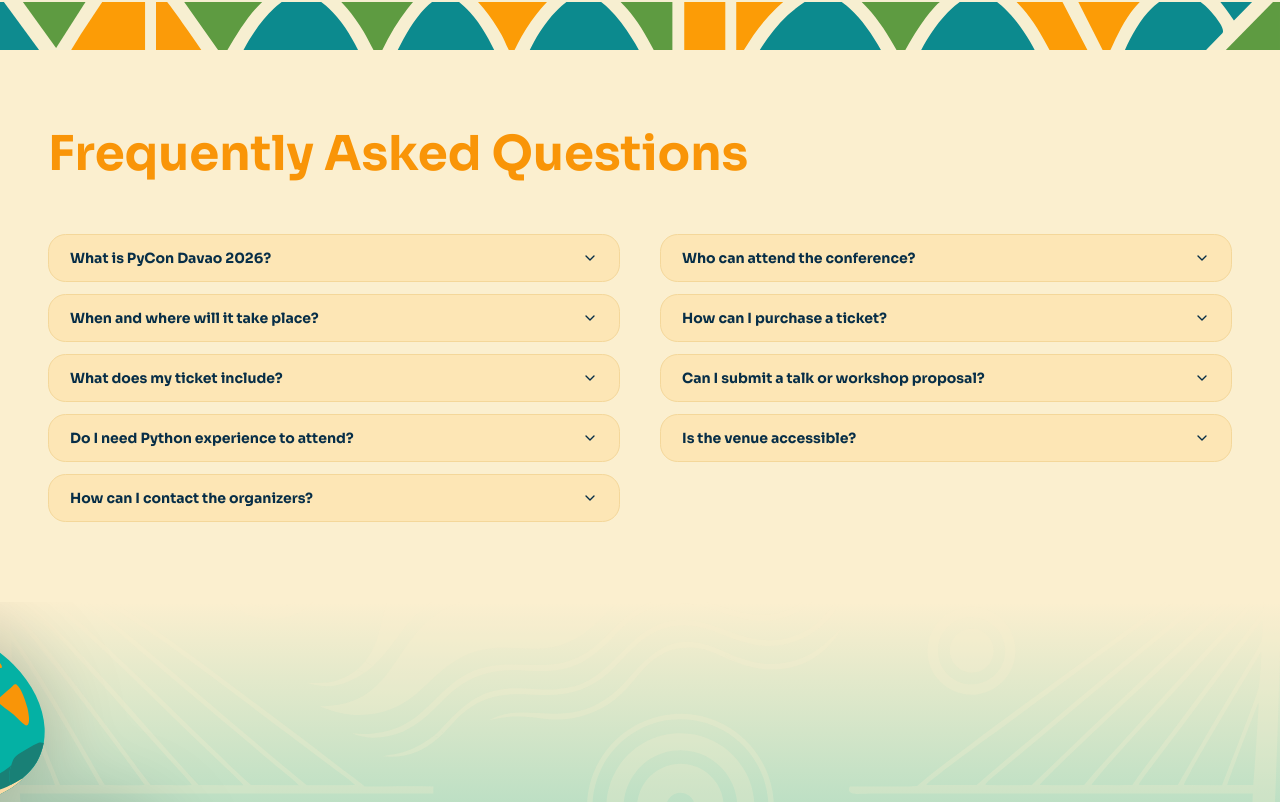
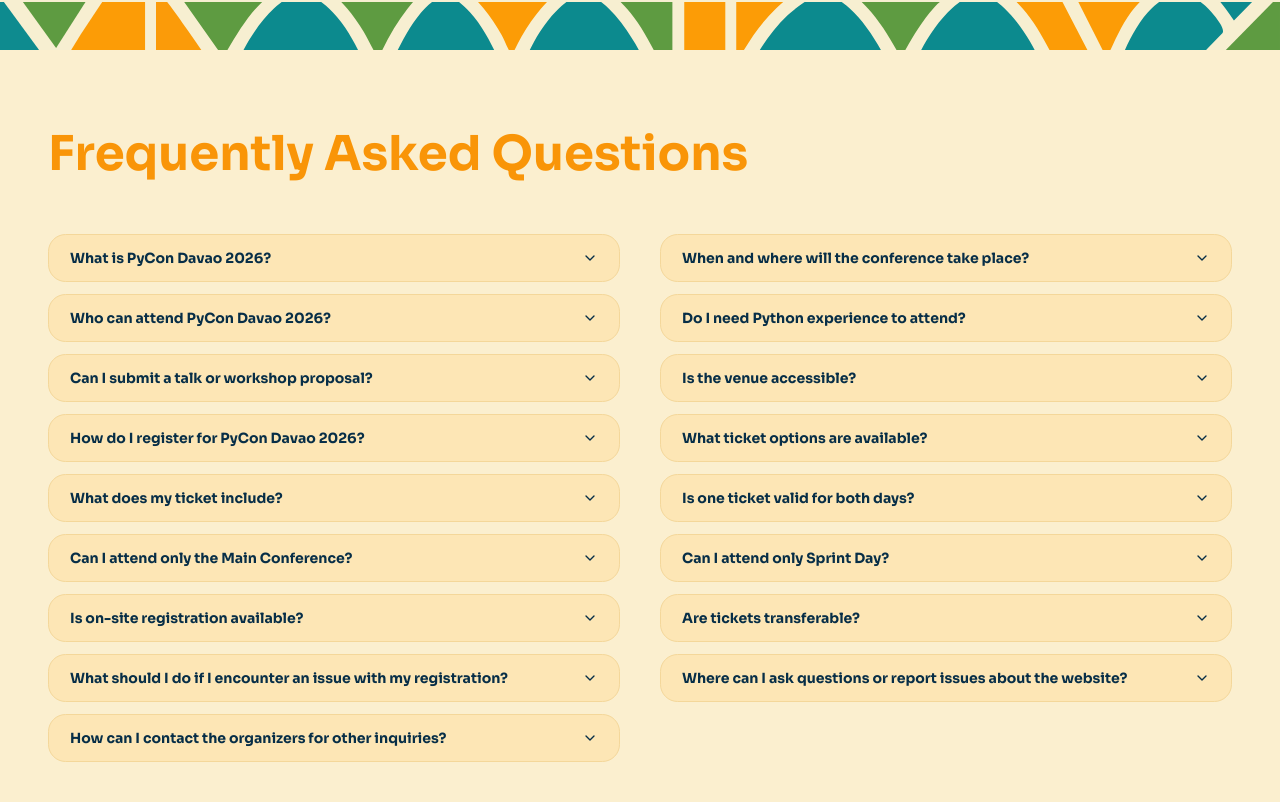
Before and after one commit to DurianPy-Davao-Python-User-Group/pycon-davao-2026-website, a Next.js app: page / in a window 1280 px wide. Shown: the part 4818-5620 px from the top of the page. Built offline with nearby package versions, Linux system fonts and the light colour scheme.

Commit message:
refactor: restructure FAQ section into two-column layout and update content data

```diff
--- a/src/components/sections/home-faq-section.tsx
+++ b/src/components/sections/home-faq-section.tsx
@@ -11,15 +11,10 @@
 }
 
 const HomeFaqSection = ({ data }: HomeFaqSectionProps) => {
-  return (
-    <section className="bg-pycon-beige px-5 py-14 sm:px-8 sm:py-20 lg:px-12">
-      <div className="mx-auto max-w-7xl">
-        <h2 className="font-heading text-pycon-orange mb-14 text-4xl font-bold sm:text-5xl">
-          Frequently Asked Questions
-        </h2>
+  const leftColumn = data.filter((_, index) => index % 2 === 0);
+  const rightColumn = data.filter((_, index) => index % 2 === 1);
 
-        <Accordion className="grid items-start gap-x-10 gap-y-3 md:grid-cols-2">
-          {data.map((item, index) => {
+  const renderFaqItem = (item: HomeFaqItem, index: number) => {
     const question = typeof item === 'string' ? item : item.question;
     const answer = typeof item === 'string' ? '' : item.answer;
 
@@ -40,7 +35,25 @@
         )}
       </AccordionItem>
     );
-          })}
+  };
+
+  return (
+    <section className="bg-pycon-beige px-5 py-14 sm:px-8 sm:py-20 lg:px-12">
+      <div className="mx-auto max-w-7xl">
+        <h2 className="font-heading text-pycon-orange mb-14 text-4xl font-bold sm:text-5xl">
+          Frequently Asked Questions
+        </h2>
+
+        <Accordion className="w-full">
+          <div className="grid items-start gap-y-3 md:grid-cols-2 md:gap-x-10">
+            <div className="flex flex-col gap-y-3">
+              {leftColumn.map((item, index) => renderFaqItem(item, index * 2))}
+            </div>
+
+            <div className="flex flex-col gap-y-3">
+              {rightColumn.map((item, index) => renderFaqItem(item, index * 2 + 1))}
+            </div>
+          </div>
         </Accordion>
       </div>
     </section>
--- a/src/data/home-faq-section-data.ts
+++ b/src/data/home-faq-section-data.ts
@@ -14,34 +14,29 @@
     {
       question: 'What is PyCon Davao 2026?',
       answer:
-        'PyCon Davao 2026 is a community conference for Python developers, learners, educators, and technology enthusiasts to connect and share knowledge.',
+        'PyCon Davao 2026 is a premier community-driven conference bringing together Python developers, educators, researchers, learners, and tech enthusiasts to connect, collaborate, and share knowledge.',
     },
     {
-      question: 'Who can attend the conference?',
+      question: 'When and where will the conference take place?',
       answer:
-        'Everyone is welcome, from people writing their first lines of Python to experienced developers and industry professionals.',
+        'The confirmed conference schedule, venue details, and program guide will be published on the official PyCon Davao website and our official social media channels.',
     },
     {
-      question: 'When and where will it take place?',
+      question: 'Who can attend PyCon Davao 2026?',
       answer:
-        'The confirmed conference schedule and venue will be published on this website and the official PyCon Davao social channels.',
+        'PyCon Davao is open to anyone passionate about Python, programming, and technology. Students, software engineers, educators, researchers, industry professionals, and complete beginners are all warmly welcome.',
     },
     {
-      question: 'How can I purchase a ticket?',
+      question: 'Do I need Python experience to attend?',
       answer:
-        'Ticket options and registration instructions will be available on the conference website once registration opens.',
-    },
-    {
-      question: 'What does my ticket include?',
-      answer:
-        'Ticket inclusions vary by ticket type. The registration page will list the sessions, meals, merchandise, and other benefits included with each option.',
+        'No prior Python experience is necessary. PyCon Davao welcomes attendees of all skill levels, offering sessions and activities suitable for both beginners and seasoned practitioners.',
     },
     {
       question: 'Can I submit a talk or workshop proposal?',
       answer: React.createElement(
         React.Fragment,
         null,
-        'Yes. Proposal guidelines, available session formats, and submission deadlines will be shared when the call for proposals opens. ',
+        'Yes. Proposal guidelines, session formats, and submission deadlines are available through our Call for Proposals (CFP). ',
         React.createElement(
           'a',
           {
@@ -56,21 +51,116 @@
       ),
     },
     {
-      question: 'Do I need Python experience to attend?',
+      question: 'Is the venue accessible?',
       answer:
-        'No. The conference welcomes all experience levels, and the program will identify sessions so you can find topics suited to your background.',
+        'Venue accessibility details will be provided alongside our final venue announcement. If you require specific accommodations or assistance, please reach out to the organizing team in advance.',
     },
     {
-      question: 'Is the venue accessible?',
+      question: 'How do I register for PyCon Davao 2026?',
       answer:
-        'Accessibility information will be included with the final venue details. You may also contact the organizers about specific accommodations.',
+        'Registration is handled securely through TechTix, accessible via the official PyCon Davao 2026 website. Choose your preferred ticket tier and complete the registration steps online.',
     },
     {
-      question: 'How can I contact the organizers?',
+      question: 'What ticket options are available?',
+      answer:
+        'We offer multiple ticket tiers tailored for students, professionals, and community supporters. Please visit the Tickets section of the official PyCon Davao 2026 website for current pricing, inclusions, and availability.',
+    },
+    {
+      question: 'What does my ticket include?',
+      answer:
+        'Ticket inclusions vary based on the selected tier, and may include access to sessions, conference kits, meals/refreshments, and certificates of attendance. A detailed breakdown is available on the official website.',
+    },
+    {
+      question: 'Is one ticket valid for both days?',
+      answer:
+        'Registration for Sprint Day is separate from Main Conference tickets. Attendees can select Sprint Day as an optional add-on during checkout, or register for it individually.',
+    },
+    {
+      question: 'Can I attend only the Main Conference?',
+      answer:
+        'Yes. You may register exclusively for the Main Conference. Review the available ticket options and inclusions on the official PyCon Davao 2026 website.',
+    },
+    {
+      question: 'Can I attend only Sprint Day?',
+      answer:
+        'Yes. You may register to participate in Sprint Day only. Details and standalone ticket options can be found on the official website.',
+    },
+    {
+      question: 'Is on-site registration available?',
+      answer:
+        'No. On-site registration will not be available for either the Main Conference or Sprint Day due to venue capacity and security protocols. All attendees must register online in advance.',
+    },
+    {
+      question: 'Are tickets transferable?',
+      answer:
+        'No. PyCon Davao 2026 tickets are strictly non-transferable. Badges and event entry are reserved exclusively for the registered attendee named on the ticket.',
+    },
+    {
+      question: 'What should I do if I encounter an issue with my registration?',
       answer: React.createElement(
         React.Fragment,
         null,
-        'You can reach out to us via email at ',
+        'For ticketing inquiries, payment issues, or registration concerns, please reach out to us at ',
+        React.createElement(
+          'a',
+          {
+            href: 'mailto:contact@durianpy.org',
+            className:
+              'font-semibold underline underline-offset-2 hover:text-pycon-orange transition-colors',
+          },
+          'contact@durianpy.org'
+        ),
+        ' or send a message via the ',
+        React.createElement(
+          'a',
+          {
+            href: 'https://www.facebook.com/durianpy',
+            target: '_blank',
+            rel: 'noopener noreferrer',
+            className:
+              'font-semibold underline underline-offset-2 hover:text-pycon-orange transition-colors',
+          },
+          'DurianPy Facebook page'
+        ),
+        '.'
+      ),
+    },
+    {
+      question: 'Where can I ask questions or report issues about the website?',
+      answer: React.createElement(
+        React.Fragment,
+        null,
+        'For technical feedback, bug reports, or questions regarding the official event website, please email ',
+        React.createElement(
+          'a',
+          {
+            href: 'mailto:contact@durianpy.org',
+            className:
+              'font-semibold underline underline-offset-2 hover:text-pycon-orange transition-colors',
+          },
+          'contact@durianpy.org'
+        ),
+        ' or contact us through the ',
+        React.createElement(
+          'a',
+          {
+            href: 'https://www.facebook.com/durianpy',
+            target: '_blank',
+            rel: 'noopener noreferrer',
+            className:
+              'font-semibold underline underline-offset-2 hover:text-pycon-orange transition-colors',
+          },
+          'DurianPy Facebook page'
+        ),
+        '.'
+      ),
+    },
+    {
+      question: 'How can I contact the organizers for other inquiries?',
+      answer: React.createElement(
+        React.Fragment,
+        null,
+        'For inquiries regarding speaking, sponsorship, partnerships, or community collaborations, you can reach our team via email at ',
         React.createElement(
           'a',
           {
@@ -128,7 +218,7 @@
           },
           'GitHub'
         ),
-        ' for questions about registration, speaking, sponsorship, accessibility, or the event itself.'
+        '.'
       ),
     },
   ],
```
Lines whose indentation alone changed are shown as unchanged.
